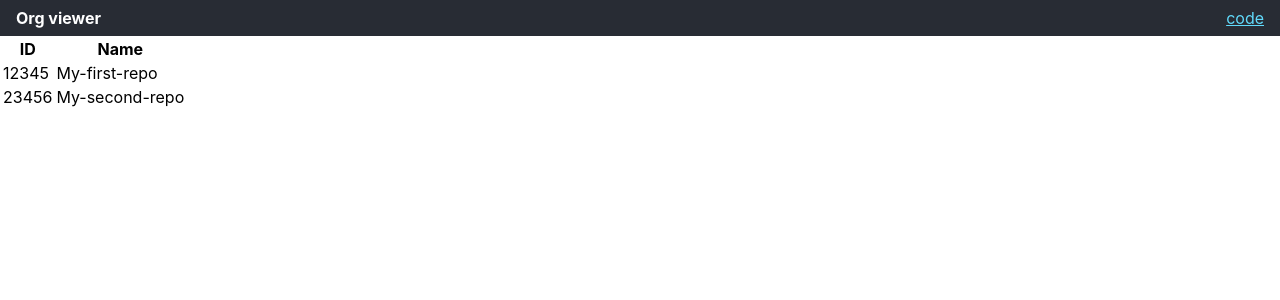
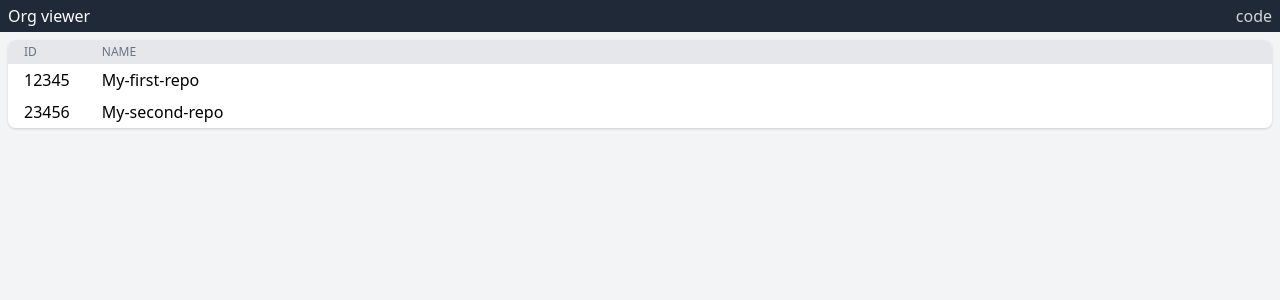
Before and after one commit to stevenyxu/org, a React (Create React App) app: page / in a window 1280 px wide. Shown: the top 300 px of the page. Built offline with nearby package versions, Linux system fonts and the light colour scheme.

Commit message:
Tailwind setup.

```diff
--- /dev/null
+++ b/craco.config.js
@@ -0,0 +1,10 @@
+module.exports = {
+  style: {
+    postcss: {
+      plugins: [
+        require('tailwindcss'),
+        require('autoprefixer'),
+      ],
+    },
+  },
+}
--- a/src/App.css
+++ /dev/null
@@ -1,27 +0,0 @@
-.App-header {
-  background-color: #282c34;
-  display: flex;
-  flex-direction: row;
-  align-items: center;
-  justify-content: space-between;
-  color: white;
-  padding: 8px 16px;
-}
-
-.App-header h1 {
-  margin: 0;
-  font-size: inherit;
-}
-
-.App-header-links a {
-  color: #61dafb;
-}
-
-@keyframes App-logo-spin {
-  from {
-    transform: rotate(0deg);
-  }
-  to {
-    transform: rotate(360deg);
-  }
-}
--- a/src/App.js
+++ b/src/App.js
@@ -1,16 +1,15 @@
-import './App.css';
 import Repos from './Repos.js';
 
 function App() {
   return (
     <>
-      <header className="App-header">
-        <h1>Org viewer</h1>
-        <span className="App-header-links">
-          <a href="https://github.com/stevenyxu/org-viewer">code</a>
-        </span>
+      <header className="bg-gray-800 flex items-center justify-between px-2 py-1">
+        <h1 className="text-white">Org viewer</h1>
+        <a className="text-gray-300" href="https://github.com/stevenyxu/org-viewer">code</a>
       </header>
-      <Repos></Repos>
+      <main className="p-2">
+        <Repos></Repos>
+      </main>
     </>
   );
 }
--- a/src/Repos.js
+++ b/src/Repos.js
@@ -11,23 +11,27 @@ export default function Repos(props) {
     }, [props.orgId]);
 
     return (
-        <table>
+        <div className="rounded-lg overflow-hidden shadow">
+            <table className="bg-white">
                 <thead>
-                <tr>
-                    <th>ID</th>
-                    <th>Name</th>
+                    <tr className="text-left bg-gray-200 uppercase text-gray-500 text-xs">
+                        <th className="font-medium py-1 px-4">ID</th>
+                        <th className="font-medium py-1 px-4">Name</th>
+                        <th aria-hidden="true" className="w-full"></th>
                     </tr>
                 </thead>
                 <tbody>
                     {repos.map((repo) => {
                         return (
                             <tr key={repo['id']}>
-                            <td>{repo['id']}</td>
-                            <td>{repo['name']}</td>
+                                <td className="py-1 px-4">{repo['id']}</td>
+                                <td className="py-1 px-4 w-1/2">{repo['name']}</td>
+                                <td aria-hidden="true" className="w-full"></td>
                             </tr>
                         )
                     })}
                 </tbody>
             </table>
+        </div>
     );
 }
--- a/src/index.css
+++ b/src/index.css
@@ -1,13 +1,7 @@
+@tailwind base;
+@tailwind components;
+@tailwind utilities;
+
 body {
-  margin: 0;
-  font-family: -apple-system, BlinkMacSystemFont, 'Segoe UI', 'Roboto', 'Oxygen',
-    'Ubuntu', 'Cantarell', 'Fira Sans', 'Droid Sans', 'Helvetica Neue',
-    sans-serif;
-  -webkit-font-smoothing: antialiased;
-  -moz-osx-font-smoothing: grayscale;
+  @apply bg-gray-100;
 }
-
-code {
-  font-family: source-code-pro, Menlo, Monaco, Consolas, 'Courier New',
-    monospace;
-}
--- /dev/null
+++ b/tailwind.config.js
@@ -0,0 +1,11 @@
+module.exports = {
+  purge: ['./src/**/*.{js,jsx,ts,tsx}', './public/index.html'],
+  darkMode: false, // or 'media' or 'class'
+  theme: {
+    extend: {},
+  },
+  variants: {
+    extend: {},
+  },
+  plugins: [],
+}
```
Also changed, not shown: package.json (+7 -3 lines), 1 other file (tests, documents, lock files or other folders). Lines whose indentation alone changed are shown as unchanged.
